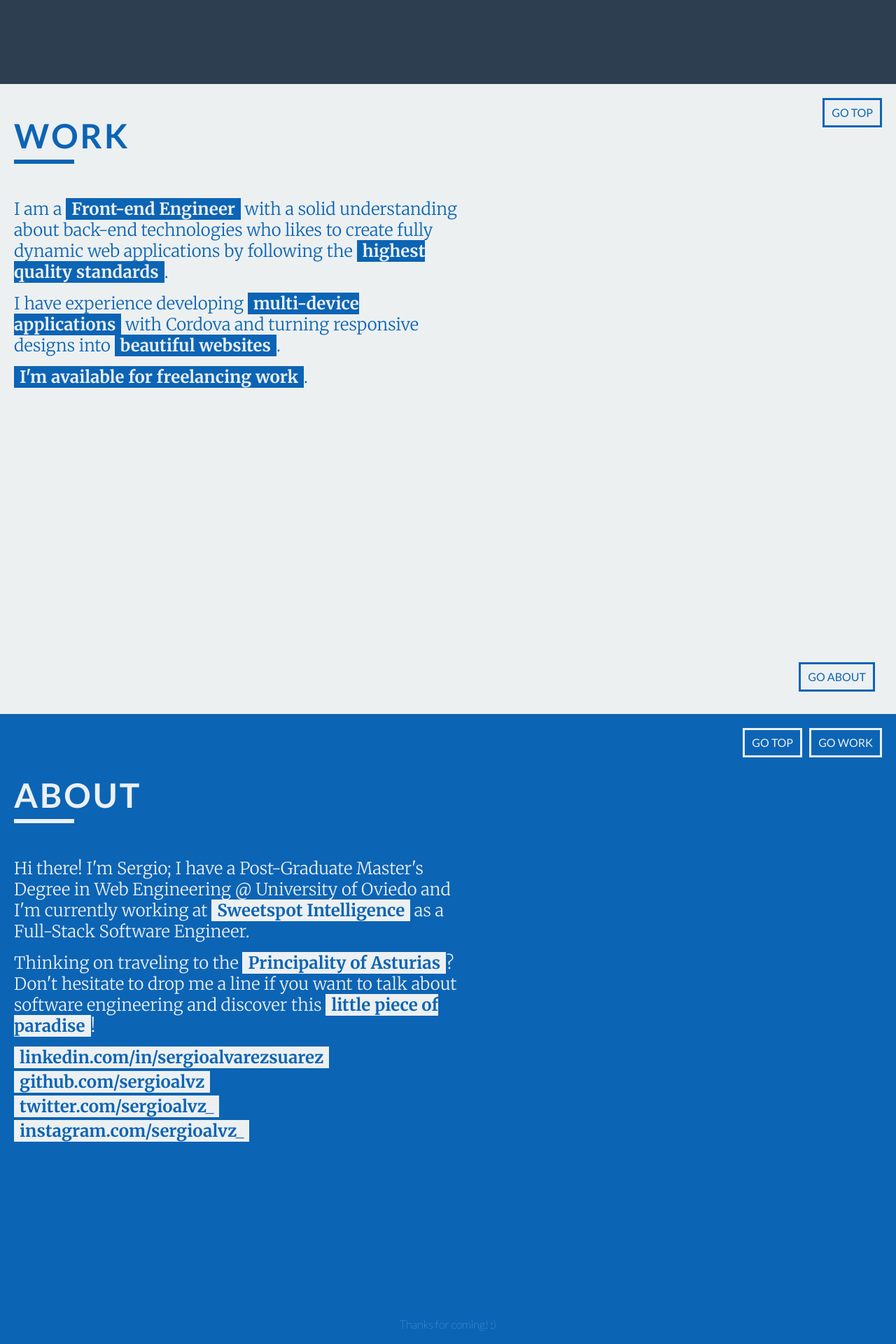
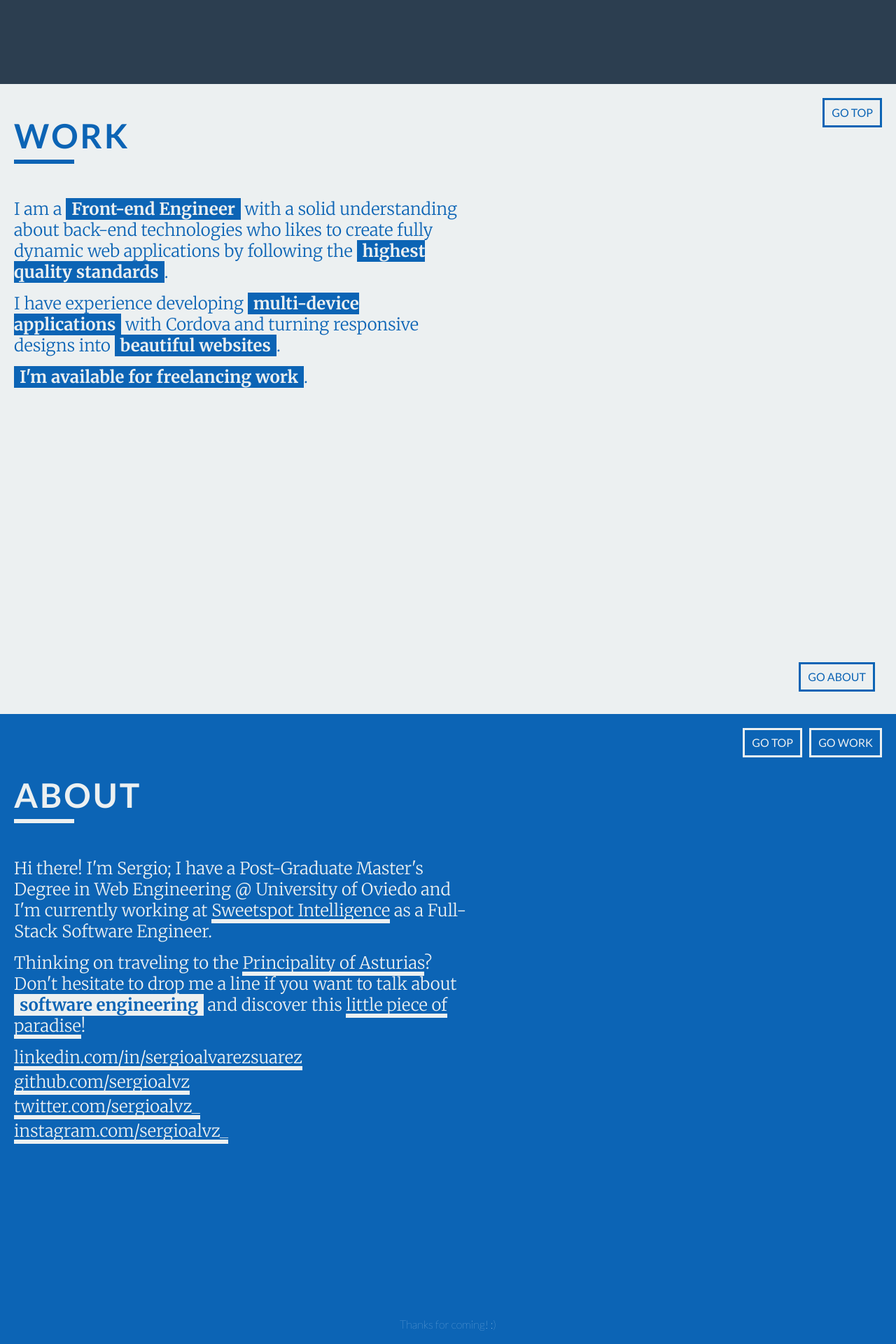
Before and after one commit to sergioalvz/sergioalvz.github.io, a Jekyll site: the page built from index.html, in a window 1280 px wide. Shown: the part 780-2700 px from the top of the page at 70% size. Built offline with Jekyll 4.4.1, drawn with Linux system fonts in a browser that asks for light colours; nearby versions of some CDN libraries; Markdown is read by kramdown in place of the engine named in the settings.

Commit message:
Update about's links

```diff
--- a/_sass/_about.scss
+++ b/_sass/_about.scss
@@ -40,7 +40,14 @@
 }
 
 .about__link {
+  border-bottom: 3px solid $work-background-color;
+  box-shadow: inset 0 -3px 0 $work-background-color;
+  color: $work-background-color;
   text-decoration: none;
+
+  @include respond('slim') {
+    box-shadow: inset 0 -1px 0 $work-background-color;
+  }
 }
 
 .about__links__link .about__link {
--- a/index.html
+++ b/index.html
@@ -50,21 +50,21 @@ type: front-page
     <h1 class="about__title panel__title">about</h1>
     <hr class="about__title__underscore panel__title__underscore">
 
-    <p class="panel__text about__text">Hi there! I'm Sergio; I have a Post-Graduate Master's Degree in Web Engineering @ University of Oviedo and I'm currently working at <a class="panel__link about__link panel__text__highlight about__text__highlight" href="http://www.sweetspotintelligence.com/en/" target="blank">Sweetspot Intelligence</a> as a Full-Stack Software Engineer.</p>
-    <p class="panel__text about__text">Thinking on traveling to the <a class="panel__link about__link panel__text__highlight about__text__highlight" href="https://www.flickr.com/search/?text=asturias" target="blank">Principality of Asturias</a>? Don't hesitate to drop me a line if you want to talk about software engineering and discover this <a href="http://www.lagosdesaliencia.com/" class="panel__link about__link panel__text__highlight about__text__highlight">little piece of paradise</a>!</p>
+    <p class="panel__text about__text">Hi there! I'm Sergio; I have a Post-Graduate Master's Degree in Web Engineering @ University of Oviedo and I'm currently working at <a class="panel__link about__link" href="http://www.sweetspotintelligence.com/en/" target="blank">Sweetspot Intelligence</a> as a Full-Stack Software Engineer.</p>
+    <p class="panel__text about__text">Thinking on traveling to the <a class="panel__link about__link" href="https://www.flickr.com/search/?text=asturias" target="blank">Principality of Asturias</a>? Don't hesitate to drop me a line if you want to talk about <span class="panel__text__highlight about__text__highlight">software engineering</span> and discover this <a href="http://www.lagosdesaliencia.com/" class="panel__link about__link">little piece of paradise</a>!</p>
 
     <ul class="about__links">
       <li class="about__links__link">
-        <a class="panel__link about__link panel__text__highlight about__text__highlight" href="https://linkedin.com/in/sergioalvarezsuarez" target="blank">linkedin.com/in/sergioalvarezsuarez</a>
+        <a class="panel__link about__link " href="https://linkedin.com/in/sergioalvarezsuarez" target="blank">linkedin.com/in/sergioalvarezsuarez</a>
       </li>
       <li class="about__links__link">
-        <a class="panel__link about__link panel__text__highlight about__text__highlight" href="https://github.com/sergioalvz" target="blank">github.com/sergioalvz</a>
+        <a class="panel__link about__link" href="https://github.com/sergioalvz" target="blank">github.com/sergioalvz</a>
       </li>
       <li class="about__links__link">
-        <a class="panel__link about__link panel__text__highlight about__text__highlight" href="https://twitter.com/sergioalvz_" target="blank">twitter.com/sergioalvz_</a>
+        <a class="panel__link about__link" href="https://twitter.com/sergioalvz_" target="blank">twitter.com/sergioalvz_</a>
       </li>
       <li class="about__links__link">
-        <a class="panel__link about__link panel__text__highlight about__text__highlight" href="https://instagram.com/sergioalvz_" target="blank">instagram.com/sergioalvz_</a>
+        <a class="panel__link about__link" href="https://instagram.com/sergioalvz_" target="blank">instagram.com/sergioalvz_</a>
       </li>
     </ul>
 
```
